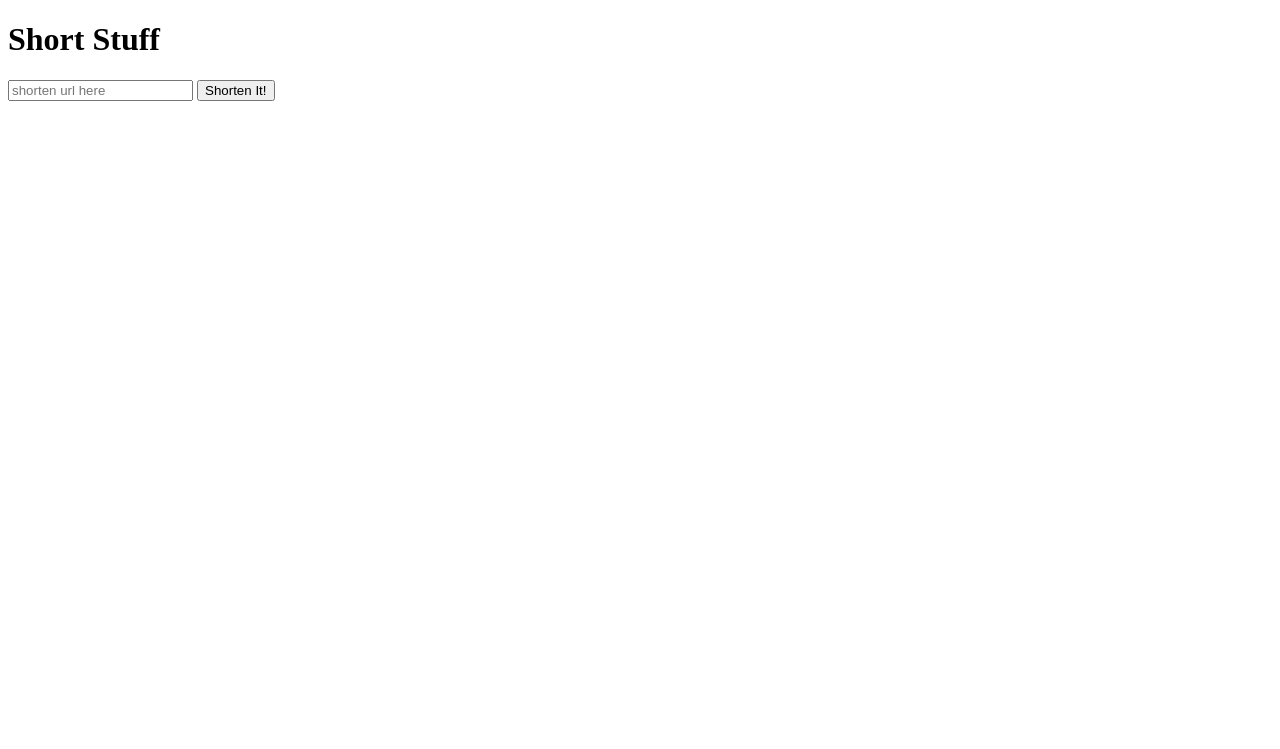
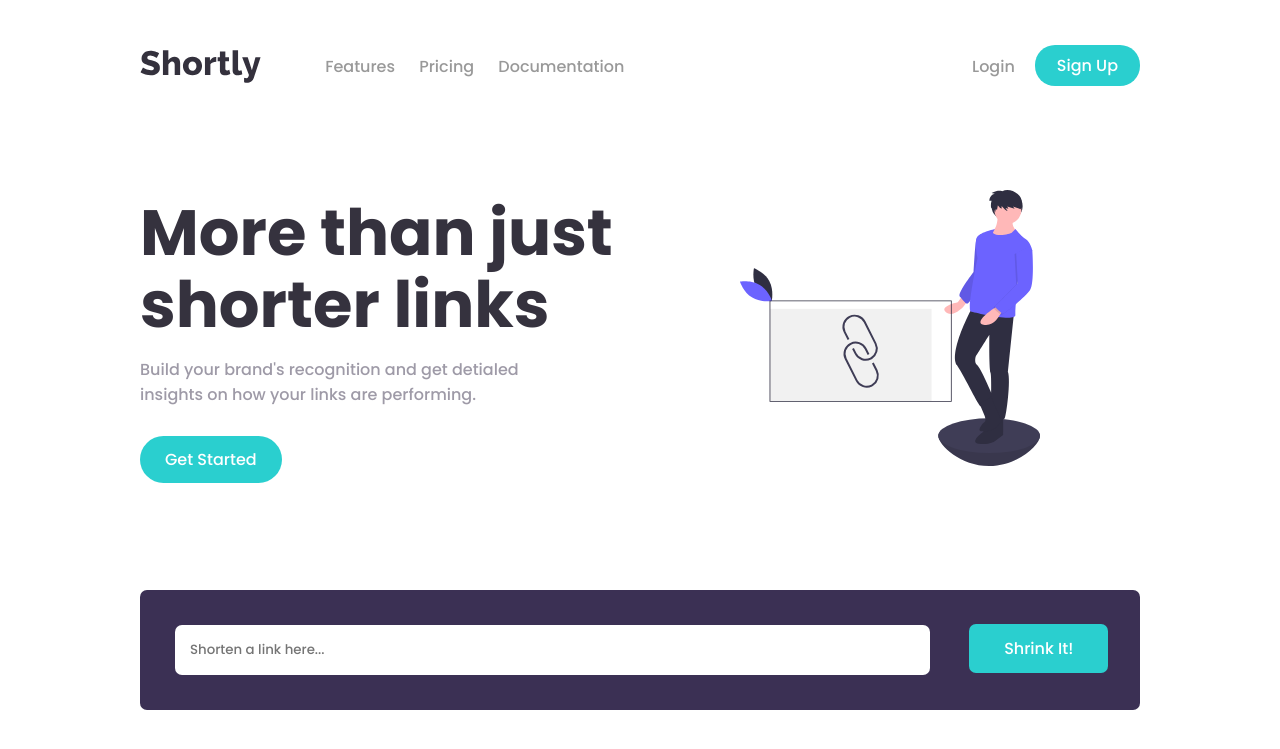
Before and after one commit to smashfries/short-stuff, a Node project: template src/views/pages/index.ejs in a window 1280 px wide. Shown: the top 749 px of the page. Run offline with Node 20 templates, Linux system fonts and the light colour scheme; the template is opened without the code that fills it, so the values that code supplies are empty; some libraries are stand-ins or nearby versions.

Commit message:
Updated UI home page

```diff
--- /dev/null
+++ b/public/styles.css
@@ -0,0 +1,132 @@
+html,
+body {
+  margin: 0;
+  padding: 0;
+  font-family: "Poppins", sans-serif;
+  width: 1000px;
+  margin: auto;
+}
+
+header img {
+  margin-top: 50px;
+  margin-bottom: 50px;
+  margin-right: 60px;
+}
+
+header a {
+  text-decoration: none;
+  color: hsl(0, 0%, 60%);
+  transition: 0.2s;
+  margin-right: 20px;
+  font-weight: 500;
+}
+
+.right-a {
+  float: right;
+  margin-top: 54px;
+}
+
+.accent-btn {
+  background-color: hsl(180, 66%, 49%);
+  color: white;
+  padding-left: 22px;
+  padding-right: 22px;
+  padding-top: 8px;
+  padding-bottom: 8px;
+  transition: 0.2s;
+  border-radius: 20px;
+  text-decoration: none;
+}
+
+.accent-btn:hover {
+  background-color: hsl(180, 77%, 66%);
+  color: white;
+}
+
+.signup {
+  margin-right: 0;
+  margin-top: 45px !important;
+}
+
+header a:hover {
+  color: black;
+}
+
+header .nav-item {
+  display: inline-block;
+  vertical-align: middle;
+}
+
+.row {
+  width: 100%;
+  column-count: 2;
+  column-gap: 0;
+}
+
+.col {
+  height: 350px;
+  /* padding-left: 300px; */
+}
+
+.title {
+  font-weight: 700;
+  font-size: 64px;
+  color: hsl(255, 11%, 22%);
+  line-height: 72px;
+  margin-bottom: 0px;
+}
+
+.subtitle {
+  color: hsl(257, 7%, 63%);
+  margin-bottom: 40px;
+}
+
+.col img {
+  width: 300px;
+}
+
+.img-col {
+  padding-top: 50px;
+  text-align: center;
+  padding-left: 0px !important;
+}
+
+.call-btn {
+  padding-left: 25px !important;
+  padding-right: 25px !important;
+  padding-top: 12px !important;
+  padding-bottom: 12px !important;
+  border-radius: 50px !important;
+}
+
+form {
+  width: 100%;
+  margin-top: 50px;
+  background-color: hsl(257, 27%, 26%);
+  border-radius: 7px;
+  font-family: "Poppins", sans-serif;
+}
+
+input {
+  margin: 35px;
+  padding: 15px;
+  padding-right: 0px;
+  width: 740px;
+  border-radius: 7px;
+  border: none;
+  outline: none;
+  font-family: inherit;
+}
+
+form button {
+  font-size: 16px;
+  border-radius: 7px !important;
+  outline: none;
+  border: none;
+  padding-top: 12px !important;
+  padding-bottom: 12px !important;
+  padding-left: 35px !important;
+  padding-right: 35px !important;
+  font-family: inherit;
+  cursor: pointer;
+}
--- a/src/index.js
+++ b/src/index.js
@@ -10,11 +10,11 @@ require("./db/mongoose");
 const { UrlModel } = require("./models/urlModel");
 const { UserModel } = require("./models/userModel");
 
+const port = 3000 || process.env.PORT;
+
 const limiter = new RateLimit({
   store: new MongoStore({
     uri: process.env.MONGODB_URI,
-    // user: "mongouser",
-    // password: "mongopassword",
     expireTimeMs: 10000,
     errorHandler: console.error.bind(null, "rate-limit-mongo"),
   }),
@@ -273,6 +273,6 @@ app.get("/:id", (req, res) => {
   );
 });
 
-app.listen(3000 || process.env.PORT, () => {
-  console.log("App running on port 3000");
+app.listen(port, () => {
+  console.log(`App running on port ${port}`);
 });
--- a/src/views/pages/index.ejs
+++ b/src/views/pages/index.ejs
@@ -1,15 +1,22 @@
 <%- include('../partials/header.ejs') %>
 
-<h1>Short Stuff</h1>
+<div class="row">
+  <div class="col">
+    <p class="title">More than just<br>shorter links</p>
+    <p class="subtitle">Build your brand's recognition and get detialed<br>insights on how your links are performing.</p>
+    <a href="#" class="accent-btn call-btn">Get Started</a>
+  </div>
+  <div class="col img-col">
+    <img src="/undraw_link_shortener_mvf6.svg" width="100">
+  </div>
+</div>
 
 <form onsubmit="onSubmit">
-  <input placeholder="shorten url here" type="text" name="url" id="url" />
-  <button>Shorten It!</button>
+  <input placeholder="Shorten a link here..." type="text" name="url" id="url" />
+  <button class="accent-btn">Shrink It!</button>
 </form>
 
-<div id="shortenUrl"></div>
 
 
-<script src="/script.js"></script>
-</body>
-</html>
+
+<%- include('../partials/footer.ejs') %>
--- /dev/null
+++ b/src/views/partials/footer.ejs
@@ -0,0 +1,3 @@
+<script src="/script.js"></script>
+</body>
+</html>
--- a/src/views/partials/header.ejs
+++ b/src/views/partials/header.ejs
@@ -4,6 +4,17 @@
     <meta charset="UTF-8">
     <meta http-equiv="X-UA-Compatible" content="IE=edge">
     <meta name="viewport" content="width=device-width, initial-scale=1.0">
+    <link rel="preconnect" href="https://fonts.gstatic.com">
+    <link href="https://fonts.googleapis.com/css2?family=Poppins:wght@500;700&display=swap" rel="stylesheet">
+    <link rel="stylesheet" href="/styles.css">
     <title>Short Stuff</title>
 </head>
 <body>
+    <header>
+        <img src="/logo.svg" alt="" class="nav-item">
+        <a href="#" class="nav-item">Features</a>
+        <a href="#" class="nav-item">Pricing</a>
+        <a href="#" class="nav-item">Documentation</a>
+        <a href="#" class="nav-item right-a signup accent-btn">Sign Up</a>
+        <a href="#" class="nav-item right-a">Login</a>
+    </header>
```
Also changed, not shown: public/bg-shorten-desktop.svg (added), public/logo.svg (added), public/undraw_link_shortener_mvf6.svg (added).
